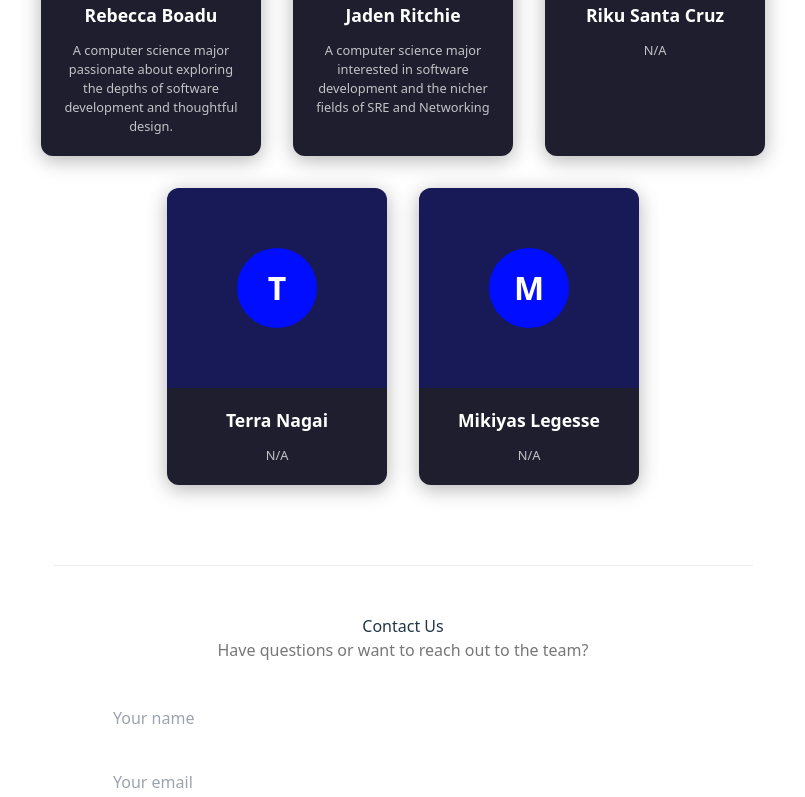
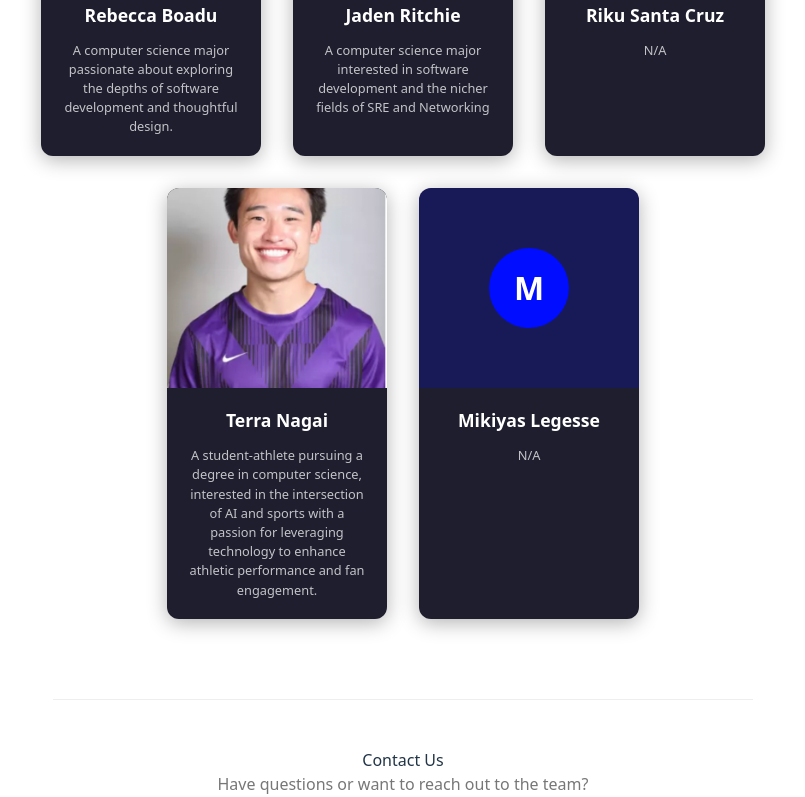
Before and after one commit to rboadu/rjrtm-frontend, a React (Vite) app in the folder react-app/: page /team in a window 1280 px wide. Shown: the part 498-1295 px from the top of the page, without its empty margins (237-1042 px from the left). Built offline with nearby package versions, Linux system fonts and the light colour scheme; no server answers.

Commit message:
add photo and bio

```diff
--- a/react-app/src/sub_pages/Team.jsx
+++ b/react-app/src/sub_pages/Team.jsx
@@ -2,6 +2,8 @@ import ProfileCard from "../components/profile_card";
 import ContactUs from "../components/ContactUs";
 import JadenHeadshot from "../images/Jaden_headshot.jpeg";
 import RebeccaHeadshot from "../images/Profile.png";
+import TerraHeadshot from "../images/terra.png";
+
 const teamMembers = [
   {
     name: "Rebecca Boadu",
@@ -22,8 +24,9 @@ const teamMembers = [
   },
   {
     name: "Terra Nagai",
-    bio: "N/A",
+    bio: "A student-athlete pursuing a degree in computer science, interested in the intersection of AI and sports with a passion for leveraging technology to enhance athletic performance and fan engagement.",
     accentColor: "#000dfe",
+    photo: TerraHeadshot,
   },
   {
     name: "Mikiyas Legesse",
```
Also changed, not shown: react-app/src/images/terra.png (added).
